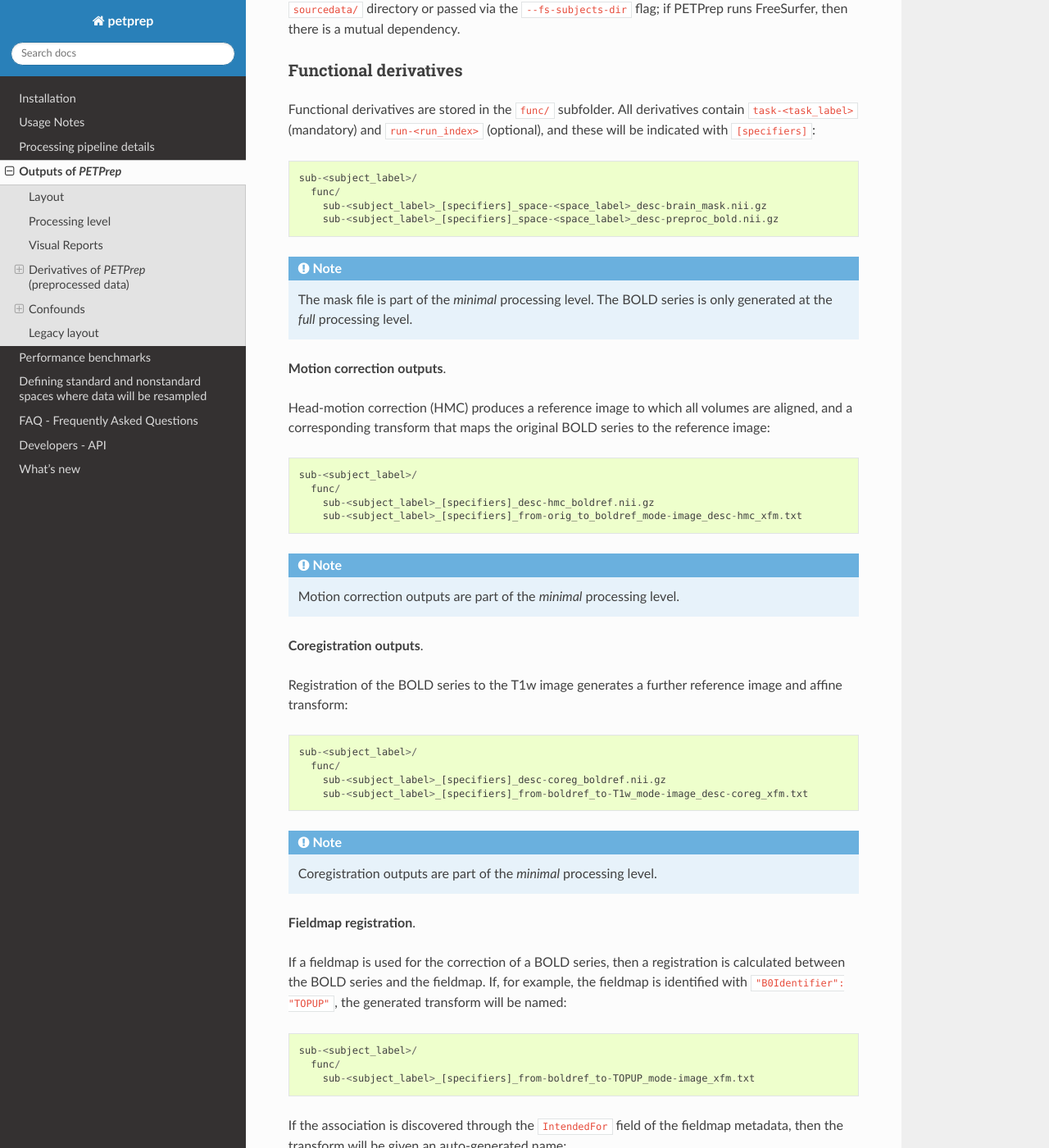
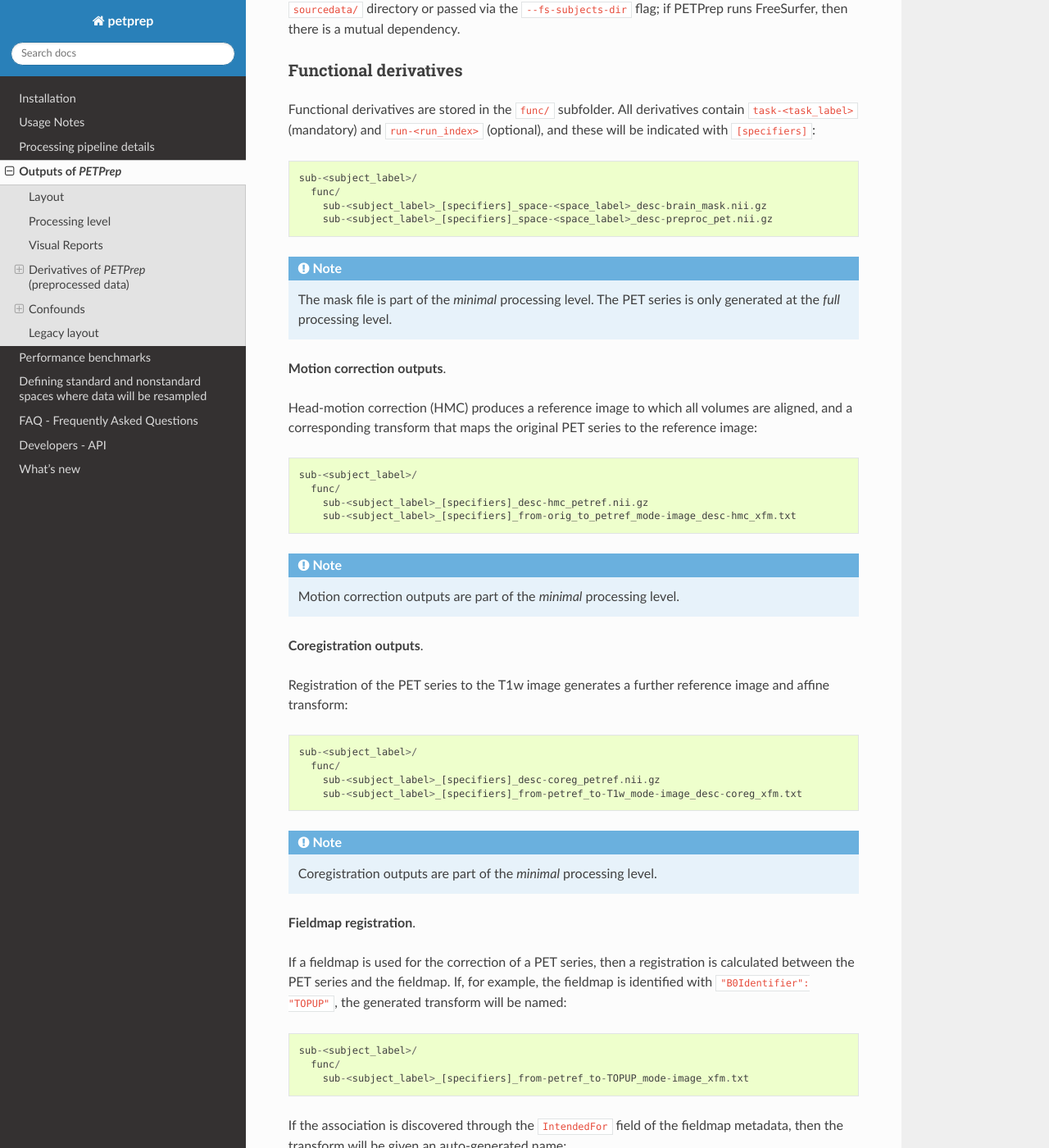
Before and after one commit to nipreps/petprep, a Sphinx documentation site: the page built from docs/outputs.rst, in a window 1280 px wide and 1400 px high, scrolled down 4217 px. Shown: the whole window at 82% size. Built offline with Sphinx 7.4.7 and the Read the Docs theme 3.1.0, drawn with Linux system fonts in a browser that asks for light colours; some of the changed text lies outside the part shown.

Commit message:
DOC: update PET docs

```diff
--- a/docs/outputs.rst
+++ b/docs/outputs.rst
@@ -73,7 +73,7 @@ As of version 23.2.0, PETPrep supports three levels of derivatives:
   preprocessing can be assessed. Because no resampling is done, confounds
   and carpetplots will be missing from the reports.
 * ``--level resampling``: This processing mode aims to produce additional
-  derivatives that enable third-party resampling, resampling BOLD series
+  derivatives that enable third-party resampling, resampling PET series
   in the working directory as needed, but these are not saved to the output
   directory.
   The ``--me-output-echos`` flag will be enabled at this level, in which
@@ -178,7 +178,7 @@ FreeSurfer derivatives
 If FreeSurfer is run, then a FreeSurfer subjects directory is created in
 ``<output dir>/sourcedata/freesurfer`` or the directory indicated with the
 ``--fs-subjects-dir`` flag.
-Additionally, FreeSurfer segmentations are resampled into the BOLD space,
+Additionally, FreeSurfer segmentations are resampled into the PET space,
 and lookup tables are provided. ::
 
     <output_dir>/
@@ -215,23 +215,23 @@ these will be indicated with ``[specifiers]``::
   sub-<subject_label>/
     func/
       sub-<subject_label>_[specifiers]_space-<space_label>_desc-brain_mask.nii.gz
-      sub-<subject_label>_[specifiers]_space-<space_label>_desc-preproc_bold.nii.gz
+      sub-<subject_label>_[specifiers]_space-<space_label>_desc-preproc_pet.nii.gz
 
 .. note::
 
-   The mask file is part of the *minimal* processing level. The BOLD series
+   The mask file is part of the *minimal* processing level. The PET series
    is only generated at the *full* processing level.
 
 **Motion correction outputs**.
 
 Head-motion correction (HMC) produces a reference image to which all volumes
-are aligned, and a corresponding transform that maps the original BOLD series
+are aligned, and a corresponding transform that maps the original PET series
 to the reference image::
 
   sub-<subject_label>/
     func/
-      sub-<subject_label>_[specifiers]_desc-hmc_boldref.nii.gz
-      sub-<subject_label>_[specifiers]_from-orig_to_boldref_mode-image_desc-hmc_xfm.txt
+      sub-<subject_label>_[specifiers]_desc-hmc_petref.nii.gz
+      sub-<subject_label>_[specifiers]_from-orig_to_petref_mode-image_desc-hmc_xfm.txt
 
 .. note::
 
@@ -239,13 +239,13 @@ to the reference image::
 
 **Coregistration outputs**.
 
-Registration of the BOLD series to the T1w image generates a further reference
+Registration of the PET series to the T1w image generates a further reference
 image and affine transform::
 
   sub-<subject_label>/
     func/
-      sub-<subject_label>_[specifiers]_desc-coreg_boldref.nii.gz
-      sub-<subject_label>_[specifiers]_from-boldref_to-T1w_mode-image_desc-coreg_xfm.txt
+      sub-<subject_label>_[specifiers]_desc-coreg_petref.nii.gz
+      sub-<subject_label>_[specifiers]_from-petref_to-T1w_mode-image_desc-coreg_xfm.txt
 
 .. note::
 
@@ -253,20 +253,20 @@ image and affine transform::
 
 **Fieldmap registration**.
 
-If a fieldmap is used for the correction of a BOLD series, then a registration
-is calculated between the BOLD series and the fieldmap. If, for example, the fieldmap
+If a fieldmap is used for the correction of a PET series, then a registration
+is calculated between the PET series and the fieldmap. If, for example, the fieldmap
 is identified with ``"B0Identifier": "TOPUP"``, the generated transform will be named::
 
   sub-<subject_label>/
     func/
-      sub-<subject_label>_[specifiers]_from-boldref_to-TOPUP_mode-image_xfm.txt
+      sub-<subject_label>_[specifiers]_from-petref_to-TOPUP_mode-image_xfm.txt
 
 If the association is discovered through the ``IntendedFor`` field of the
 fieldmap metadata, then the transform will be given an auto-generated name::
 
   sub-<subject_label>/
     func/
-      sub-<subject_label>_[specifiers]_from-boldref_to-auto000XX_mode-image_xfm.txt
+      sub-<subject_label>_[specifiers]_from-petref_to-auto000XX_mode-image_xfm.txt
 
 .. note::
 
@@ -278,7 +278,7 @@ Volumetric output spaces labels (``<space_label>`` above, and in the following)
 
 **Surfaces, segmentations and parcellations from FreeSurfer**.
 If FreeSurfer reconstructions are used, the ``(aparc+)aseg`` segmentations are aligned to the
-subject's T1w space and resampled to the BOLD grid, and the BOLD series are resampled to the
+subject's T1w space and resampled to the PET grid, and the PET series are resampled to the
 mid-thickness surface mesh::
 
   sub-<subject_label>/
@@ -297,12 +297,12 @@ a container format that holds both volumetric (regularly sampled in a grid) and
 (sampled on a triangular mesh) samples.
 Sub-cortical time series are sampled on a regular grid derived from one MNI template, while
 cortical time series are sampled on surfaces projected from the [Glasser2016]_ template.
-If CIFTI outputs are requested (with the ``--cifti-outputs`` argument), the BOLD series are also
+If CIFTI outputs are requested (with the ``--cifti-outputs`` argument), the PET series are also
 saved as ``dtseries.nii`` CIFTI2 files::
 
   sub-<subject_label>/
     func/
-      sub-<subject_label>_[specifiers]_bold.dtseries.nii
+      sub-<subject_label>_[specifiers]_pet.dtseries.nii
 
 CIFTI output resolution can be specified as an optional parameter after ``--cifti-output``.
 By default, '91k' outputs are produced and match up to the standard `HCP Pipelines`_ CIFTI
@@ -310,7 +310,7 @@ output (91282 grayordinates @ 2mm). However, '170k' outputs are also possible, a
 higher resolution CIFTI output (170494 grayordinates @ 1.6mm).
 
 **Extracted confounding time series**.
-For each :abbr:`BOLD (blood-oxygen level dependent)` run processed with *PETPrep*, an
+For each PET run processed with *PETPrep*, an
 accompanying *confounds* file will be generated.
 Confounds_ are saved as a :abbr:`TSV (tab-separated value)` file::
 
@@ -321,7 +321,7 @@ Confounds_ are saved as a :abbr:`TSV (tab-separated value)` file::
 
 These :abbr:`TSV (tab-separated values)` tables look like the example below,
 where each row of the file corresponds to one time point found in the
-corresponding :abbr:`BOLD (blood-oxygen level dependent)` time series::
+corresponding PET time series::
 
   csf white_matter  global_signal std_dvars dvars framewise_displacement  t_comp_cor_00 t_comp_cor_01 t_comp_cor_02 t_comp_cor_03 t_comp_cor_04 t_comp_cor_05 a_comp_cor_00 a_comp_cor_01 a_comp_cor_02 a_comp_cor_03 a_comp_cor_04 a_comp_cor_05 non_steady_state_outlier00  trans_x trans_y trans_z rot_x rot_y rot_z
   682.75275 0.0 491.64752000000004  n/a n/a n/a 0.0 0.0 0.0 0.0 0.0 0.0 0.0 0.0 0.0 0.0 0.0 0.0 1.0 0.0 0.0 0.0 -0.00017029 -0.0  0.0
@@ -329,9 +329,9 @@ corresponding :abbr:`BOLD (blood-oxygen level dependent)` time series::
   665.3969  0.0 488.03  1.085204  16.323903999999995  0.0348966 0.010819676200000001  0.0651895837  -0.09556632150000001  -0.033148835  -0.4768871111 0.20641088559999998 0.2818768463  0.4303863764  0.41323714850000004 -0.2115232212 -0.0037154909000000004  0.10636180070000001 0.0 0.0 0.0 0.0457372 0.0 -0.0  0.0
   662.82715 0.0 487.37302 1.01591 15.281561 0.0333937 0.3328022893  -0.2220965269 -0.0912891436 0.2326688125  0.279138129 -0.111878887  0.16901660629999998 0.0550480212  0.1798747037  -0.25383302620000003  0.1646403629  0.3953613889  0.0 0.010164  -0.0103568  0.0424513 0.0 -0.0  0.00019174
 
-**Multi-echo derivatives**.
-For multi-echo datasets, the output ``_bold`` series are "optimally combined" by
-`tedana`_ to better estimate the BOLD signal.
+**Multi-frame derivatives**.
+For dynamic datasets, the output ``_pet`` series are "optimally combined" by
+`tedana`_ to better estimate the PET signal.
 This process also generates a T2\* map, which is resampled into every requested output
 space.
 
@@ -346,19 +346,19 @@ per-echo time series are output. For example, if the inputs are of the form::
 
   sub-01/
     func/
-      sub-01_task-rest_echo-1_bold.nii.gz
-      sub-01_task-rest_echo-2_bold.nii.gz
-      sub-01_task-rest_echo-3_bold.nii.gz
+      sub-01_task-rest_frame-1_pet.nii.gz
+      sub-01_task-rest_frame-2_pet.nii.gz
+      sub-01_task-rest_frame-3_pet.nii.gz
 
 Then the output will include::
 
   sub-01/
     func/
-      sub-01_task-rest_boldref.nii.gz
+      sub-01_task-rest_petref.nii.gz
       sub-01_task-rest_desc-brain_mask.nii.gz
-      sub-01_task-rest_echo-1_desc-preproc_bold.nii.gz
-      sub-01_task-rest_echo-2_desc-preproc_bold.nii.gz
-      sub-01_task-rest_echo-3_desc-preproc_bold.nii.gz
+      sub-01_task-rest_frame-1_desc-preproc_pet.nii.gz
+      sub-01_task-rest_frame-2_desc-preproc_pet.nii.gz
+      sub-01_task-rest_frame-3_desc-preproc_pet.nii.gz
 
 These may then be used independently with multi-echo tools, such as `tedana`_,
 to perform more advanced denoising or alternative combination strategies.
```
Also changed, not shown: docs/spaces.rst (+8 -8 lines), docs/workflows.rst (+5 -4 lines).
